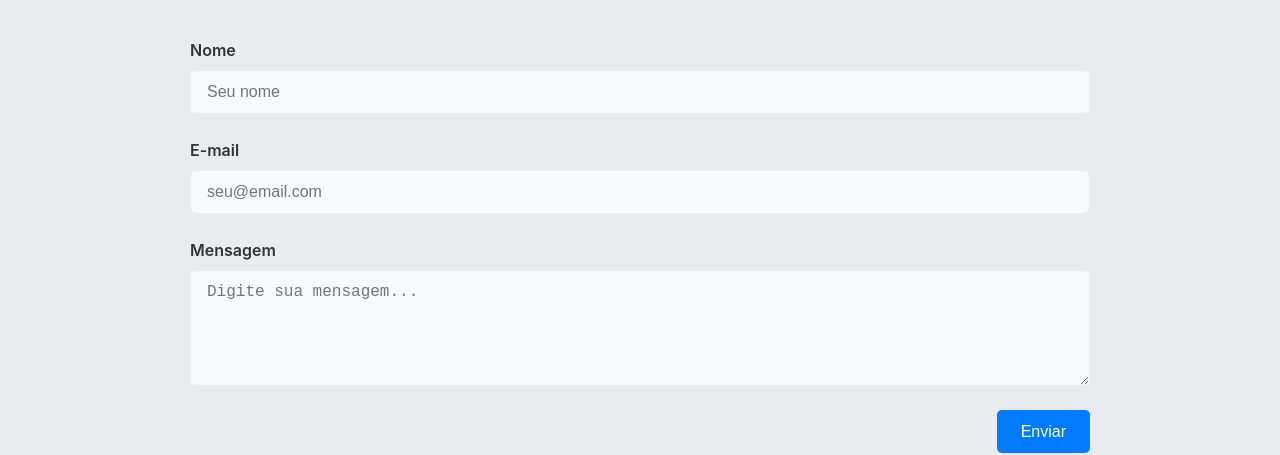
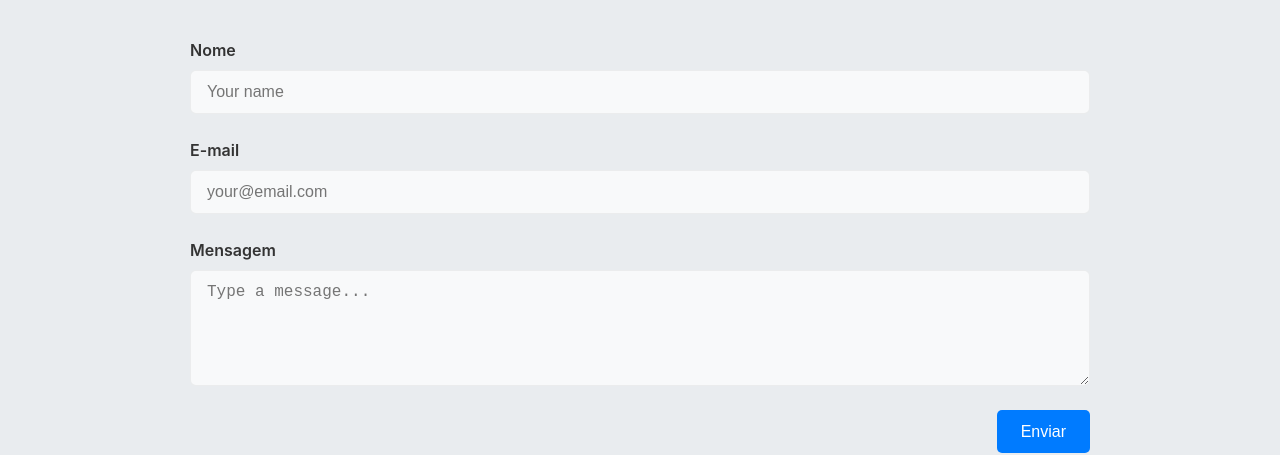
Before and after one commit to ppedrord/ppedrord-frontend, a React (Vite) app: page / in a window 1280 px wide. Shown: the part 2017-2472 px from the top of the page. Built offline with nearby package versions, Linux system fonts and the light colour scheme.

Commit message:
fix imports

```diff
--- a/src/App.jsx
+++ b/src/App.jsx
@@ -1,5 +1,5 @@
 import React from 'react';
-import HomePage from './assets/pages/Home/HomePage';
+import HomePage from './assets/pages/Home/HomePage.jsx';
 
 function App() {
   return <HomePage />;
--- a/src/assets/pages/home/HomePage.jsx
+++ b/src/assets/pages/home/HomePage.jsx
@@ -14,10 +14,10 @@ function HomePage() {
       <Header />
 
       <main>
-        <Hero />
-        <AboutSection id="sobre" />
+        <Hero id="start"/>
+        <AboutSection id="about" />
         <PortfolioSection id="portfolio" />
-        <ContactSection id="contato" />
+        <ContactSection id="contact" />
       </main>
 
       <Footer />
--- a/src/assets/pages/home/sections/ContactSection.jsx
+++ b/src/assets/pages/home/sections/ContactSection.jsx
@@ -4,7 +4,7 @@ import sectionStyles from './ContentSection.module.css';
 import styles from './ContactSection.module.css';
 import Button from '../../../components/common/Button';
 
-function ContactSection({ id = 'contato' }) {
+function ContactSection({ id = 'contact' }) {
   return (
     <section
       id={id}
@@ -20,7 +20,7 @@ function ContactSection({ id = 'contato' }) {
               type="text"
               id="name"
               name="name"
-              placeholder="Seu nome"
+              placeholder="Your name"
               required
             />
           </div>
@@ -31,7 +31,7 @@ function ContactSection({ id = 'contato' }) {
               type="email"
               id="email"
               name="email"
-              placeholder="seu@email.com"
+              placeholder="your@email.com"
               required
             />
           </div>
@@ -42,7 +42,7 @@ function ContactSection({ id = 'contato' }) {
               id="message"
               name="message"
               rows="5"
-              placeholder="Digite sua mensagem..."
+              placeholder="Type a message..."
               required
             ></textarea>
           </div>
--- a/src/assets/pages/home/sections/Hero.jsx
+++ b/src/assets/pages/home/sections/Hero.jsx
@@ -6,7 +6,7 @@ import heroImage from '../../../images/hero-image.png';
 
 function Hero() {
   return (
-    <section id="inicio" className={styles.hero}>
+    <section id="start" className={styles.hero}>
       <div className={styles.content}>
         <h1 className={styles.title}>Desenvolvimento e Liderança</h1>
         <p className={styles.subtitle}>
```
Also changed, not shown: 1 other file (tests, documents, lock files or other folders).
